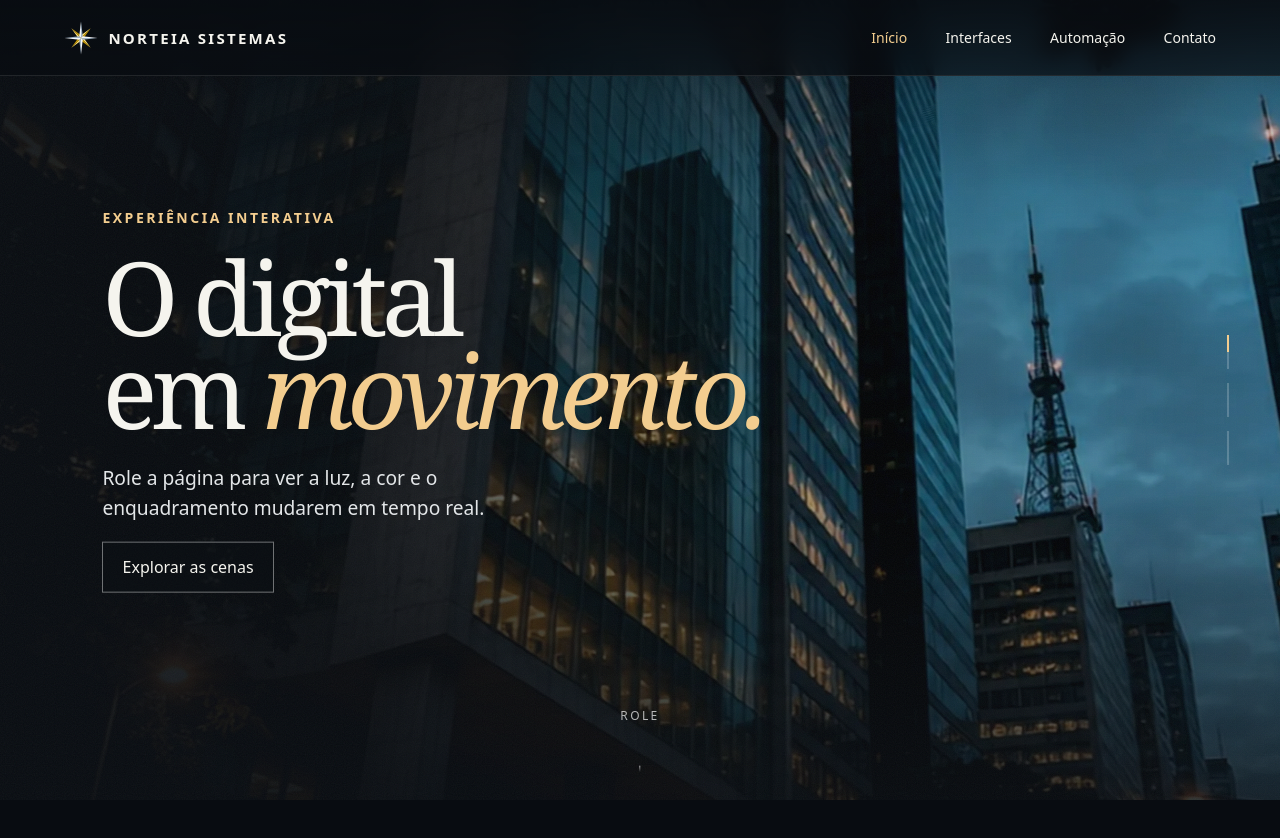
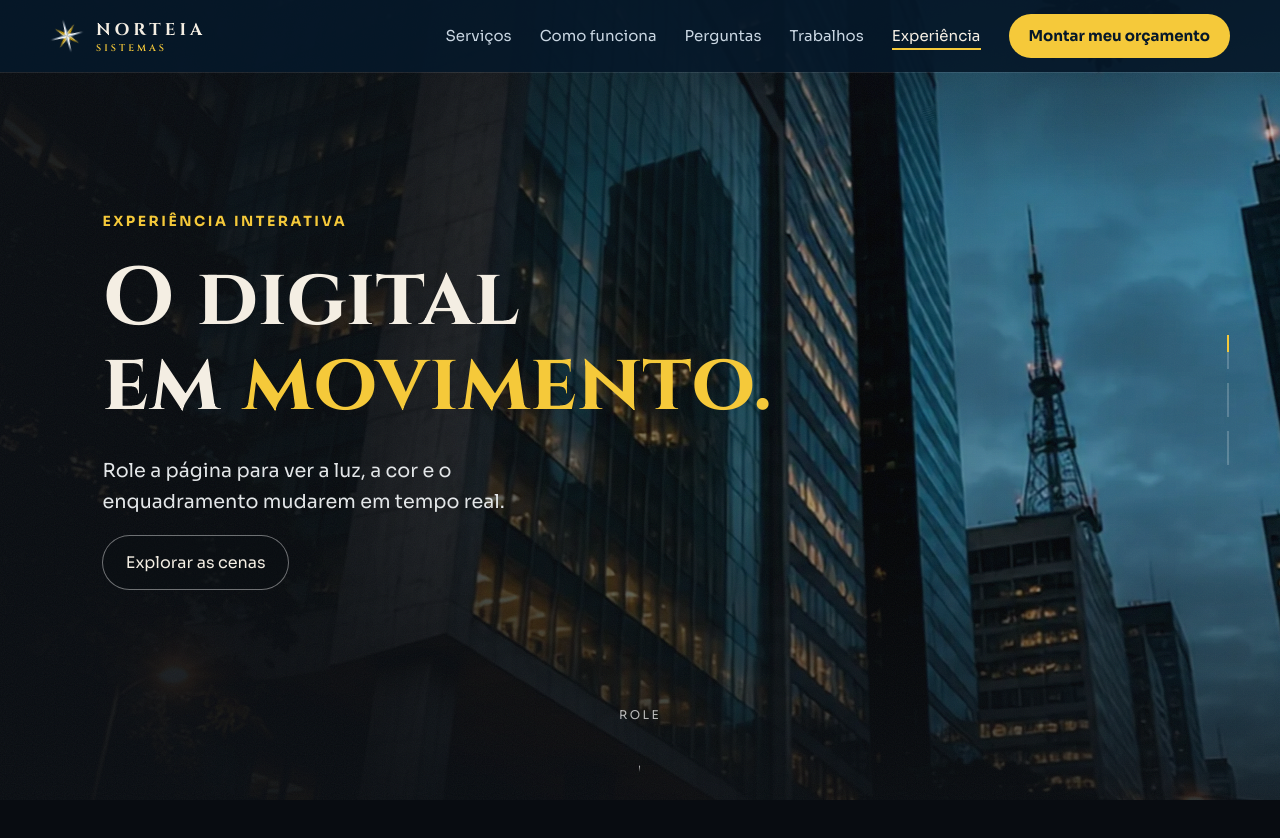
Before and after one commit to leomissio72-cpu/NORTEIA-SISTEMAS, a plain HTML site: page experiencia/index.html in a window 1280 px wide. Shown: the top 838 px of the page. Drawn offline with Linux system fonts and the light colour scheme.

Commit message:
Experiência: usa o menu, rodapé e fontes do site principal
Co-Authored-By: Claude Opus 5.5 <noreply@anthropic.com>
Claude-Session: https://claude.ai/code/session_01BxuWTndRkQueQWWpTRHTmk

```diff
--- a/experiencia/index.html
+++ b/experiencia/index.html
@@ -10,21 +10,31 @@
 <link rel="icon" href="rosa.svg" type="image/svg+xml">
 <link rel="canonical" href="https://www.norteiasistemas.com.br/experiencia/">
 <link rel="preload" as="image" href="cidade.webp">
+<link rel="preconnect" href="https://fonts.googleapis.com">
+<link rel="preconnect" href="https://fonts.gstatic.com" crossorigin>
+<link rel="stylesheet" href="https://fonts.googleapis.com/css2?family=Cinzel:wght@600;700&family=Sora:wght@400;600;700&display=swap">
 <style>
-:root{color-scheme:dark;--ink:#f5f4ee;--accent:#f3cd8f;--gold:#F5C93A;--navy:#0B2A45;--deep:#06182A;--header:76px}
+:root{color-scheme:dark;--ink:#F4EEE3;--accent:#F5C93A;--gold:#F5C93A;--navy:#0B2A45;--deep:#06182A;--mist:#C9D6E2;--header:72px}
 *{box-sizing:border-box}
-body{margin:0;background:#080c11;color:var(--ink);font:1rem system-ui,sans-serif}
+body{margin:0;background:#080c11;color:var(--ink);font:400 1rem/1.6 Sora,system-ui,sans-serif}
 html{scroll-behavior:smooth}
 a{color:inherit;text-decoration:none}
 a:focus-visible{outline:2px solid var(--accent);outline-offset:5px}
 
-header{position:fixed;inset:0 0 auto;z-index:5;display:flex;align-items:center;justify-content:space-between;gap:16px;padding:env(safe-area-inset-top,0px) max(16px,5vw,env(safe-area-inset-right,0px)) 0 max(16px,5vw,env(safe-area-inset-left,0px));height:calc(var(--header) + env(safe-area-inset-top,0px));background:linear-gradient(#080c11e6,#080c11b3);backdrop-filter:blur(10px);-webkit-backdrop-filter:blur(10px);border-bottom:1px solid #ffffff1a}
-.brand{display:flex;align-items:center;gap:.65rem;font-weight:760;letter-spacing:.15em;text-transform:uppercase;font-size:.94rem;white-space:nowrap}
-.brand img{width:34px;height:34px;display:block}
-nav{display:flex;gap:clamp(12px,3vw,42px);font-size:.875rem}
-nav a{transition:color .3s}
-nav a[aria-current]{color:var(--accent)}
-.progress{position:absolute;bottom:-1px;left:0;width:100%;height:2px;background:var(--accent);transform:scaleX(0);transform-origin:left}
+.top{position:fixed;inset:0 0 auto;z-index:5;background:rgba(6,24,42,.92);box-shadow:0 1px 0 rgba(201,214,226,.12);padding-top:env(safe-area-inset-top,0px)}
+.top .wrap{width:min(1180px,100% - 40px);margin:0 auto;display:flex;align-items:center;justify-content:space-between;height:var(--header)}
+.brand{display:flex;align-items:center;gap:12px;color:var(--ink)}
+.brand .logo{width:34px;height:34px;animation:spin 30s linear infinite}
+.brand b{font-family:Cinzel,serif;letter-spacing:.24em;font-size:17px;font-weight:700}
+.brand small{display:block;font-family:Cinzel,serif;letter-spacing:.32em;font-size:9.5px;color:var(--gold);margin-top:-2px}
+@keyframes spin{to{transform:rotate(360deg)}}
+.top nav{display:flex;align-items:center;gap:28px}
+.top nav a:not(.btn){color:var(--mist);font-size:15px;transition:color .2s}
+.top nav a:not(.btn):hover,.top nav a[aria-current]{color:var(--ink)}
+.top nav a[aria-current]{box-shadow:0 2px 0 var(--gold)}
+.btn{display:inline-flex;align-items:center;justify-content:center;min-height:44px;padding:0 20px;border-radius:999px;background:var(--gold);color:var(--deep);font-weight:700;font-size:15px;transition:background .2s}
+.btn:hover{background:#FFE27A}
+.progress{position:absolute;bottom:-2px;left:0;width:100%;height:2px;background:var(--accent);transform:scaleX(0);transform-origin:left}
 
 /* Sequência de cenas: um palco fixo, as fotos se fundem umas nas outras */
 .cine{position:relative;height:calc(100svh * 4.2)}
@@ -37,11 +47,11 @@ nav a[aria-current]{color:var(--accent)}
 .copy{position:absolute;z-index:2;left:8vw;right:8vw;top:50%;max-width:760px;opacity:0;visibility:hidden;transform:translateY(calc(-50% + var(--rise,24px)))}
 .copy.on{visibility:visible}
 .eyebrow{color:var(--accent);letter-spacing:.18em;font-size:.875rem;font-weight:690;text-transform:uppercase;margin:0}
-h1,h2{font:400 clamp(3rem,8vw,8.5rem)/.91 Georgia,"Times New Roman",serif;letter-spacing:-.06em;margin:.22em 0 .26em;text-wrap:balance}
-h1 em,h2 em{color:var(--accent);font-weight:400}
+h1,h2{font-family:Cinzel,serif;font-weight:700;font-size:clamp(2.6rem,6.4vw,6.2rem);line-height:1.04;letter-spacing:.01em;margin:.3em 0 .35em;text-wrap:balance}
+h1 em,h2 em{color:var(--gold);font-style:normal}
 .copy p:not(.eyebrow){font-size:clamp(1rem,1.5vw,1.25rem);line-height:1.6;max-width:430px;color:#e3e6e8;margin:0 0 1.1rem}
-.cta{display:inline-block;border:1px solid #ffffff68;padding:.85rem 1.2rem;background:#0c101577;transition:background .25s,color .25s,border-color .25s}
-.cta:hover{background:#f3cd8f;border-color:#f3cd8f;color:#17130d}
+.cta{display:inline-block;border:1px solid #ffffff68;border-radius:999px;padding:.85rem 1.4rem;background:#0c101577;transition:background .25s,color .25s,border-color .25s}
+.cta:hover{background:var(--gold);border-color:var(--gold);color:var(--deep)}
 
 .scenes{position:absolute;z-index:2;right:max(16px,4vw);top:50%;transform:translateY(-50%);display:grid;gap:14px;margin:0;padding:0;list-style:none}
 .scenes li{width:2px;height:34px;background:#ffffff33;position:relative;overflow:hidden}
@@ -63,28 +73,28 @@ h1 em,h2 em{color:var(--accent);font-weight:400}
 .cta.principal:hover{background:#ffe27a;border-color:#ffe27a}
 .dados{margin:2rem 0 0;padding:0;list-style:none;display:grid;gap:.35rem;color:#c9d4de;font-size:.95rem}
 .dados b{color:var(--ink);font-weight:600;user-select:all}
-footer{display:flex;flex-wrap:wrap;justify-content:space-between;gap:.6rem 2rem;padding:22px max(16px,8vw,env(safe-area-inset-right,0px)) calc(22px + env(safe-area-inset-bottom,0px)) max(16px,8vw,env(safe-area-inset-left,0px));background:var(--deep);border-top:1px solid #ffffff1c;color:#9fb2c4;font-size:.85rem}
-footer a:hover{color:var(--accent)}
+footer{display:flex;flex-wrap:wrap;justify-content:space-between;gap:10px 24px;padding:22px max(16px,8vw,env(safe-area-inset-right,0px)) calc(22px + env(safe-area-inset-bottom,0px)) max(16px,8vw,env(safe-area-inset-left,0px));background:#030D18;color:#8EA3B6;font-size:14px}
+footer a{color:var(--gold);text-decoration:underline;text-underline-offset:3px}
 
+@media(max-width:900px){:root{--header:64px}.top nav a:not(.btn){display:none}.top nav .btn{min-height:42px;padding:0 16px;font-size:14px}.brand b{font-size:15px}}
 @media(max-width:820px){.contato{grid-template-columns:1fr}.rosa{grid-row:1;width:min(56vw,260px);justify-self:start}}
 @media(max-width:580px){
-  :root{--header:62px}
-  .brand{letter-spacing:.08em;font-size:.78rem;gap:.5rem}.brand img{width:28px;height:28px}
-  nav{gap:.65rem;font-size:.78rem}
   .copy{left:max(16px,6vw);right:max(16px,6vw);top:auto;bottom:calc(84px + env(safe-area-inset-bottom,0px));transform:translateY(var(--rise,24px))}
-  h1,h2{font-size:clamp(2.7rem,13vw,3.6rem)}
+  h1,h2{font-size:clamp(2.2rem,10.5vw,3rem)}
   .shade{background:linear-gradient(0deg,#080c11f5 0%,#080c11d9 36%,#080c1155 62%,#080c1120),linear-gradient(180deg,#080c1199,transparent 22%)}
   .scenes{top:calc(var(--header) + 24px);transform:none;right:max(16px,6vw)}
   .scenes li{height:22px}
   .contato{padding-left:max(16px,6vw);padding-right:max(16px,6vw)}
   .hint{display:none}
 }
-@media(max-width:400px){.brand span{display:none}}
-@media(prefers-reduced-motion:reduce){html{scroll-behavior:auto}.hint::after{animation:none}}
+@media(max-width:360px){.brand span{display:none}}
+@media(prefers-reduced-motion:reduce){html{scroll-behavior:auto}.brand .logo{animation-duration:90s}.hint::after{animation:none}}
 </style>
-<header>
-<a class="brand" href="#inicio"><img src="rosa.svg" alt=""><span>Norteia Sistemas</span></a>
-<nav aria-label="Cenas"><a href="#inicio" aria-current="location">Início</a><a href="#interfaces">Interfaces</a><a href="#automacao">Automação</a><a href="#contato">Contato</a></nav>
+<header class="top">
+<div class="wrap">
+<a class="brand" href="/" aria-label="Norteia Sistemas, página inicial"><svg class="logo" viewBox="18 18 164 164" aria-hidden="true" focusable="false"><g transform="rotate(0 100 100)"><path d="M100 100L146.7 53.3L100 87Z" fill="#FFE27A"/><path d="M100 100L146.7 53.3L113 100Z" fill="#C99A00"/></g><g transform="rotate(90 100 100)"><path d="M100 100L146.7 53.3L100 87Z" fill="#FFE27A"/><path d="M100 100L146.7 53.3L113 100Z" fill="#C99A00"/></g><g transform="rotate(180 100 100)"><path d="M100 100L146.7 53.3L100 87Z" fill="#FFE27A"/><path d="M100 100L146.7 53.3L113 100Z" fill="#C99A00"/></g><g transform="rotate(270 100 100)"><path d="M100 100L146.7 53.3L100 87Z" fill="#FFE27A"/><path d="M100 100L146.7 53.3L113 100Z" fill="#C99A00"/></g><g transform="rotate(0 100 100)"><path d="M100 100L100 20L91.5 91.5Z" fill="#FFFFFF"/><path d="M100 100L100 20L108.5 91.5Z" fill="#9FB2C4"/></g><g transform="rotate(90 100 100)"><path d="M100 100L100 20L91.5 91.5Z" fill="#FFFFFF"/><path d="M100 100L100 20L108.5 91.5Z" fill="#9FB2C4"/></g><g transform="rotate(180 100 100)"><path d="M100 100L100 20L91.5 91.5Z" fill="#FFFFFF"/><path d="M100 100L100 20L108.5 91.5Z" fill="#9FB2C4"/></g><g transform="rotate(270 100 100)"><path d="M100 100L100 20L91.5 91.5Z" fill="#FFFFFF"/><path d="M100 100L100 20L108.5 91.5Z" fill="#9FB2C4"/></g></svg><span><b>NORTEIA</b><small>SISTEMAS</small></span></a>
+<nav aria-label="Principal"><a href="/#servicos">Serviços</a><a href="/#como">Como funciona</a><a href="/#perguntas">Perguntas</a><a href="/#voyage">Trabalhos</a><a href="/experiencia/" aria-current="page">Experiência</a><a class="btn" href="/#monte">Montar meu orçamento</a></nav>
+</div>
 <div class="progress" aria-hidden="true"></div>
 </header>
 <main>
@@ -123,14 +133,13 @@ footer a:hover{color:var(--accent)}
 <div class="rosa" aria-hidden="true"><img src="rosa.svg" alt=""></div>
 </section>
 </main>
-<footer><span>© 2026 Norteia Sistemas · Seu negócio no rumo certo.</span><a href="https://www.instagram.com/norteiasistemas/" target="_blank" rel="noopener">@norteiasistemas</a></footer>
+<footer><span>© 2026 Norteia Sistemas · Criação de sites e sistemas em São Paulo · Atendemos todo o Brasil</span><span><a href="/">Voltar ao site</a> · WhatsApp (11) 96645-6055 · <a href="https://instagram.com/norteiasistemas" target="_blank" rel="noopener">@norteiasistemas</a></span></footer>
 <script>
 const cine = document.querySelector('.cine');
 const photos = [...document.querySelectorAll('.photo')];
 const copies = [...document.querySelectorAll('.copy')];
 const bars = [...document.querySelectorAll('.scenes i')];
 const hint = document.querySelector('.hint');
-const links = ['inicio', 'interfaces', 'automacao', 'contato'].map(id => document.querySelector('nav a[href="#' + id + '"]'));
 const contato = document.querySelector('#contato');
 const rosa = document.querySelector('.rosa');
 const progress = document.querySelector('.progress');
@@ -155,7 +164,6 @@ function render() {
   const p = clamp(-box.top / Math.max(1, box.height - vh));   // 0..1 ao longo das cenas
   const s = p * 2;                                            // 0..2: posição entre as 3 cenas
   const still = reduced.matches;
-  let current = Math.round(s);
 
   photos.forEach((img, i) => {
     const d = Math.abs(s - i);
@@ -182,8 +190,6 @@ function render() {
   hint.style.opacity = 1 - clamp(s * 6);
 
   const c = contato.getBoundingClientRect();
-  if (c.top < vh * .5) current = 3;
-  links.forEach((a, i) => i === current ? a.setAttribute('aria-current', 'location') : a.removeAttribute('aria-current'));
   const arrive = clamp(1 - c.top / vh);
   rosa.style.setProperty('--turn', (still ? 0 : (1 - arrive) * -120) + 'deg');
   rosa.style.setProperty('--grow', still ? 1 : .82 + .18 * smooth(arrive));
```
